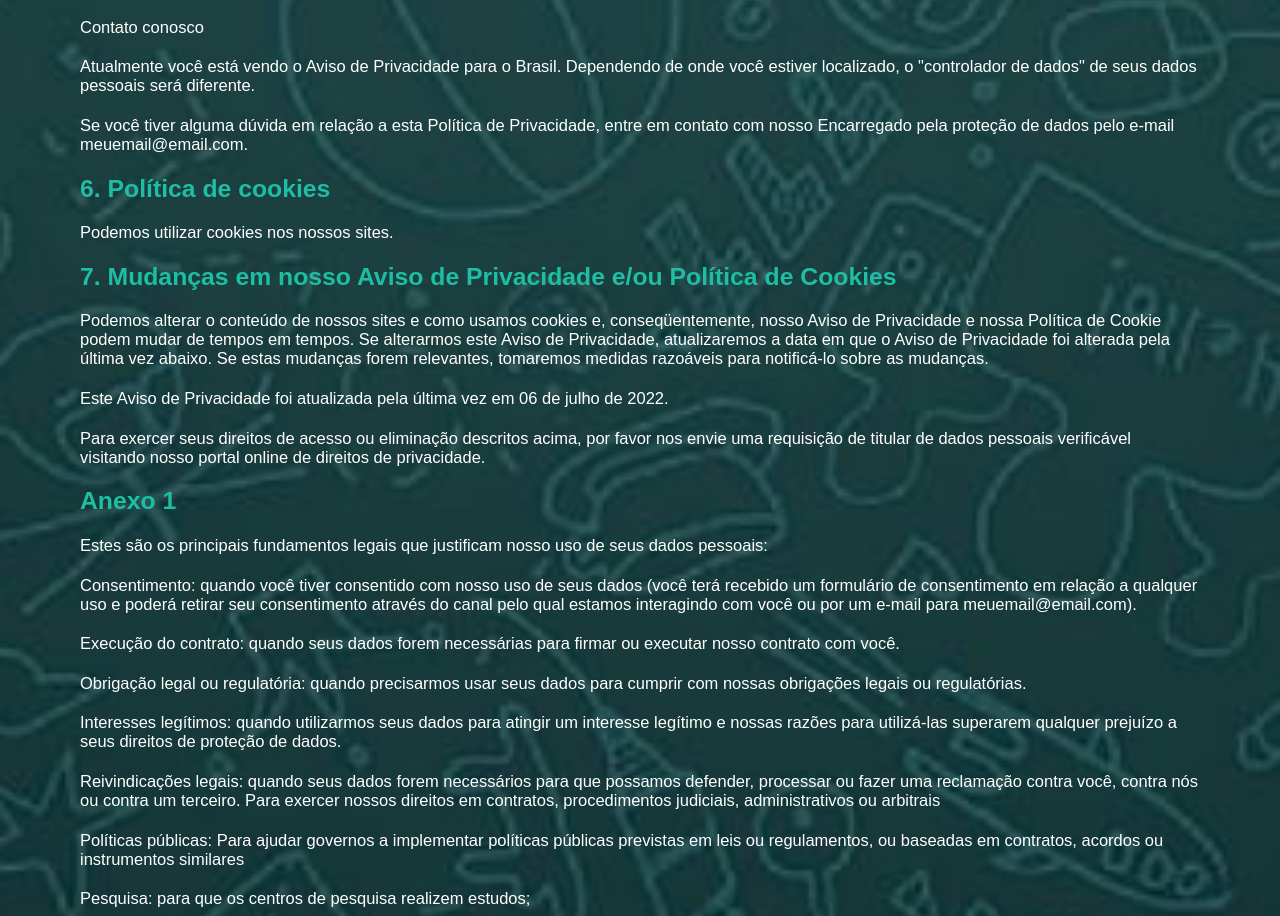
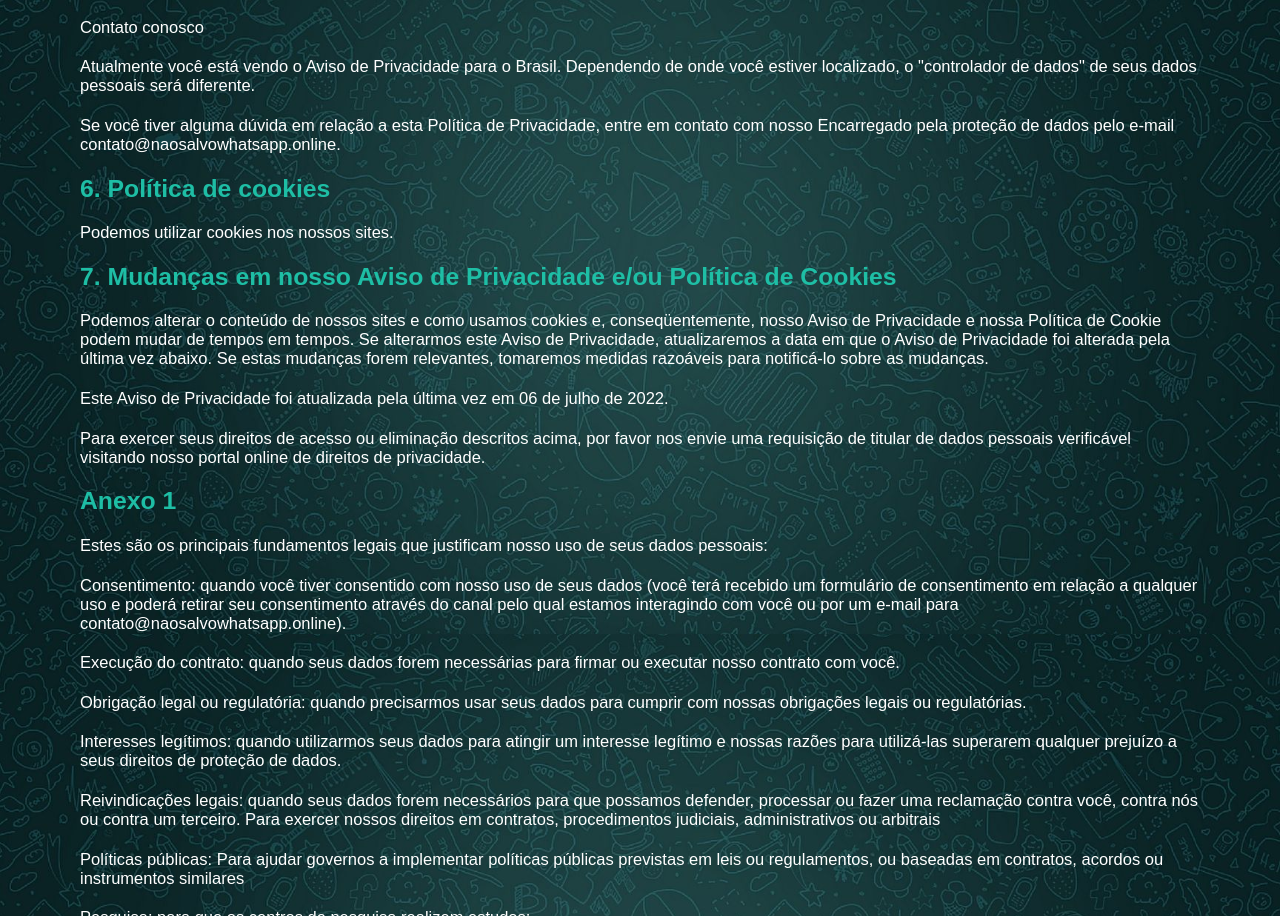
Before and after one commit to Antsar87/wssp, a plain HTML site: page lgpd.html in a window 1280 px wide. Shown: the part 3366-4282 px from the top of the page. Drawn offline with Linux system fonts and the light colour scheme.

Commit message:
background lgpd fixed

```diff
--- a/css/style.css
+++ b/css/style.css
@@ -73,6 +73,16 @@ body {
   background-image: url('../img/BackgroundImage1920x1080.jpg');
   background-position: center center;
   background-size: cover;
+  background-repeat: no-repeat;
+}
+
+/* header lgpd */
+.headerlgpd {
+  background-image: url('../img/BackgroundImage1920x1080.jpg');
+  background-position: center center;
+  background-size: cover;
+  background-repeat: no-repeat;
+  background-attachment: fixed;
 }
 
 /* Whatsapp Box */
--- a/lgpd.html
+++ b/lgpd.html
@@ -8,7 +8,7 @@
     <title>LGPD DISCLAIMER</title>
   </head>
   <body>
-    <main class="header">
+    <main class="headerlgpd">
       <div class="container">
         <h2>1. Política de Privacidade</h2>
 
@@ -368,7 +368,7 @@
         <p class="my-2">
           Se você tiver alguma dúvida em relação a esta Política de Privacidade,
           entre em contato com nosso Encarregado pela proteção de dados pelo
-          e-mail meuemail@email.com.
+          e-mail contato@naosalvowhatsapp.online.
         </p>
 
         <h2 class="my-2">6. Política de cookies</h2>
@@ -411,7 +411,7 @@
           dados (você terá recebido um formulário de consentimento em relação a
           qualquer uso e poderá retirar seu consentimento através do canal pelo
           qual estamos interagindo com você ou por um e-mail para
-          meuemail@email.com).
+          contato@naosalvowhatsapp.online).
         </p>
 
         <p class="my-2">
```
